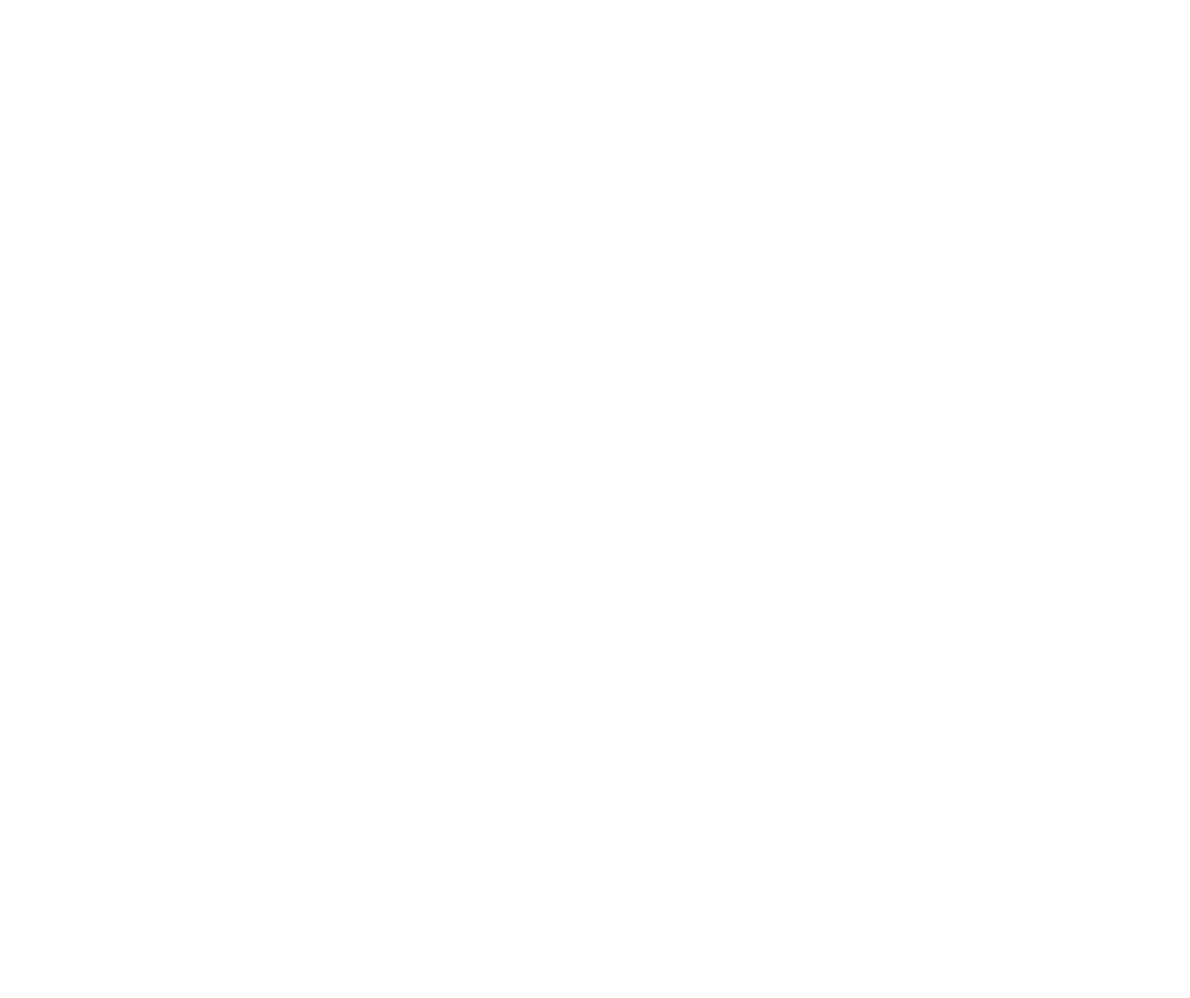
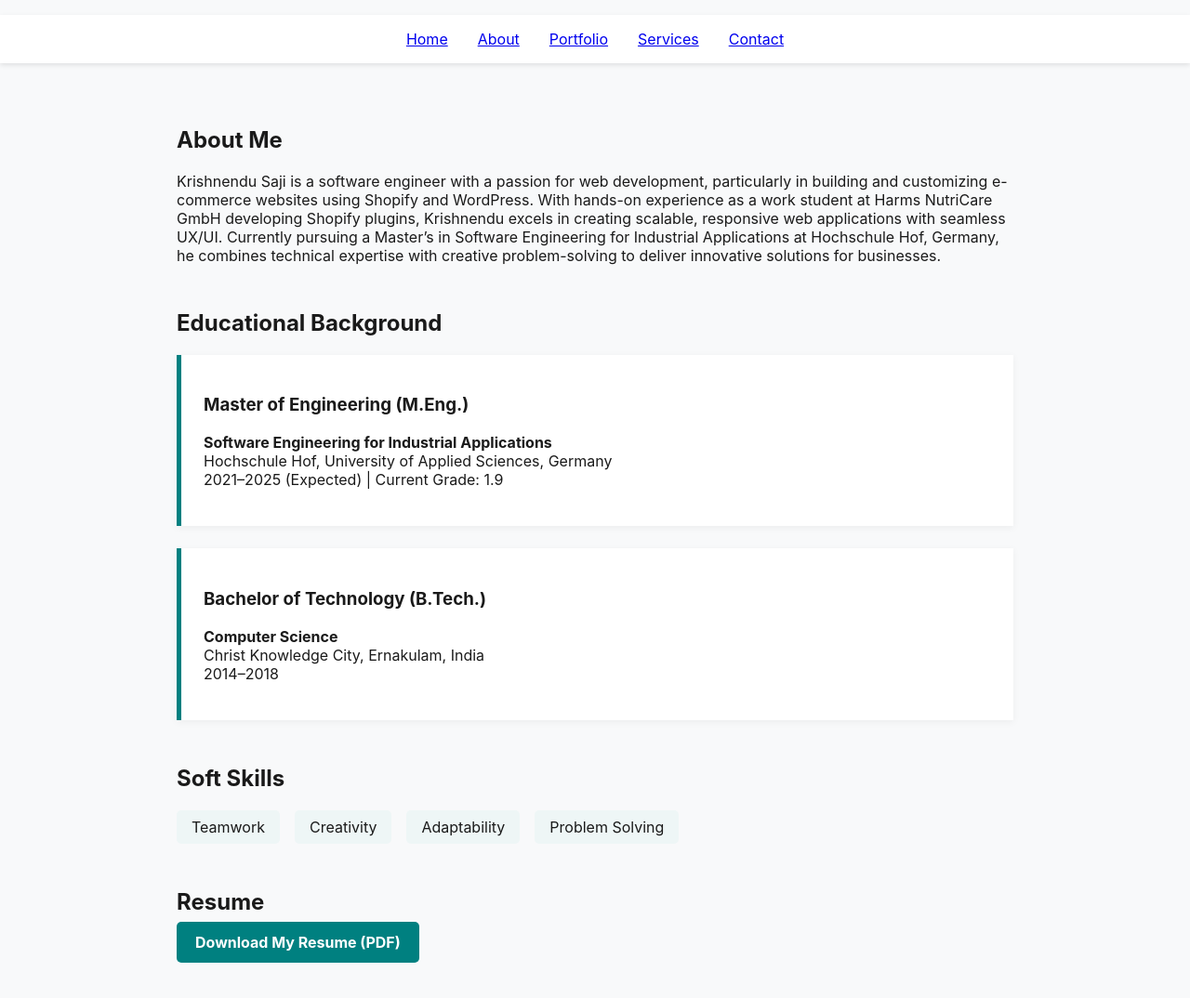
Before and after one commit to Kris-and-Code/Kris-and-Code.github.io, a plain HTML site: page about.html in a window 1280 px wide. Shown: the whole page at 93% size. Before the commit the page ends 800 px from the top, so only its background shows below. Drawn offline with Linux system fonts and the light colour scheme.

Commit message:
about file created

```diff
--- a/about.html
+++ b/about.html
@@ -0,0 +1,73 @@
+<!DOCTYPE html>
+<html lang="en">
+<head>
+  <meta charset="UTF-8" />
+  <meta name="viewport" content="width=device-width, initial-scale=1.0"/>
+  <title>About | Krishnendu Saji</title>
+  <link rel="stylesheet" href="assets/css/style.css" />
+</head>
+<body>
+
+<header class="navbar">
+  <nav>
+    <ul>
+      <li><a href="index.html">Home</a></li>
+      <li><a href="about.html" class="active">About</a></li>
+      <li><a href="portfolio.html">Portfolio</a></li>
+      <li><a href="services.html">Services</a></li>
+      <li><a href="contact.html">Contact</a></li>
+    </ul>
+  </nav>
+</header>
+
+<main class="about-page">
+  <section class="about-section">
+    <h1>About Me</h1>
+    <p>
+      Krishnendu Saji is a software engineer with a passion for web development,
+      particularly in building and customizing e-commerce websites using Shopify and WordPress.
+      With hands-on experience as a work student at Harms NutriCare GmbH developing Shopify plugins,
+      Krishnendu excels in creating scalable, responsive web applications with seamless UX/UI.
+      Currently pursuing a Master’s in Software Engineering for Industrial Applications at Hochschule Hof, Germany,
+      he combines technical expertise with creative problem-solving to deliver innovative solutions for businesses.
+    </p>
+  </section>
+
+  <section class="education-section">
+    <h2>Educational Background</h2>
+    <div class="education-timeline">
+      <div class="education-card">
+        <h3>Master of Engineering (M.Eng.)</h3>
+        <p><strong>Software Engineering for Industrial Applications</strong><br>
+        Hochschule Hof, University of Applied Sciences, Germany<br>
+        2021–2025 (Expected) | Current Grade: 1.9</p>
+      </div>
+      <div class="education-card">
+        <h3>Bachelor of Technology (B.Tech.)</h3>
+        <p><strong>Computer Science</strong><br>
+        Christ Knowledge City, Ernakulam, India<br>
+        2014–2018</p>
+      </div>
+    </div>
+  </section>
+
+  <section class="skills-section">
+    <h2>Soft Skills</h2>
+    <ul class="soft-skills">
+      <li>Teamwork</li>
+      <li>Creativity</li>
+      <li>Adaptability</li>
+      <li>Problem Solving</li>
+    </ul>
+  </section>
+
+  <section class="resume-section">
+    <h2>Resume</h2>
+    <p>
+      <a href="resume.pdf" class="btn-primary" download>Download My Resume (PDF)</a>
+    </p>
+  </section>
+</main>
+
+</body>
+</html>
--- a/assets/css/style.css
+++ b/assets/css/style.css
@@ -68,3 +68,49 @@ nav ul {
   from { opacity: 0; }
   to   { opacity: 1; }
 }
+
+.about-page {
+  max-width: 900px;
+  margin: 0 auto;
+  padding: 2rem 1rem;
+}
+
+.about-section, .education-section, .skills-section, .resume-section {
+  margin-bottom: 3rem;
+}
+
+.education-timeline {
+  display: flex;
+  flex-direction: column;
+  gap: 1.5rem;
+}
+
+.education-card {
+  background-color: #ffffff;
+  padding: 1.5rem;
+  border-left: 5px solid teal;
+  box-shadow: 0 2px 8px rgba(0,0,0,0.05);
+}
+
+.soft-skills {
+  list-style: none;
+  display: flex;
+  flex-wrap: wrap;
+  gap: 1rem;
+  padding-left: 0;
+}
+
+.soft-skills li {
+  background-color: #eef6f6;
+  padding: 0.5rem 1rem;
+  border-radius: 5px;
+}
+
+.resume-section a.btn-primary {
+  text-decoration: none;
+  background-color: teal;
+  color: white;
+  padding: 0.75rem 1.25rem;
+  border-radius: 5px;
+  font-weight: bold;
+}
```
Also changed, not shown: assets/images/headshot.jpg (added).
